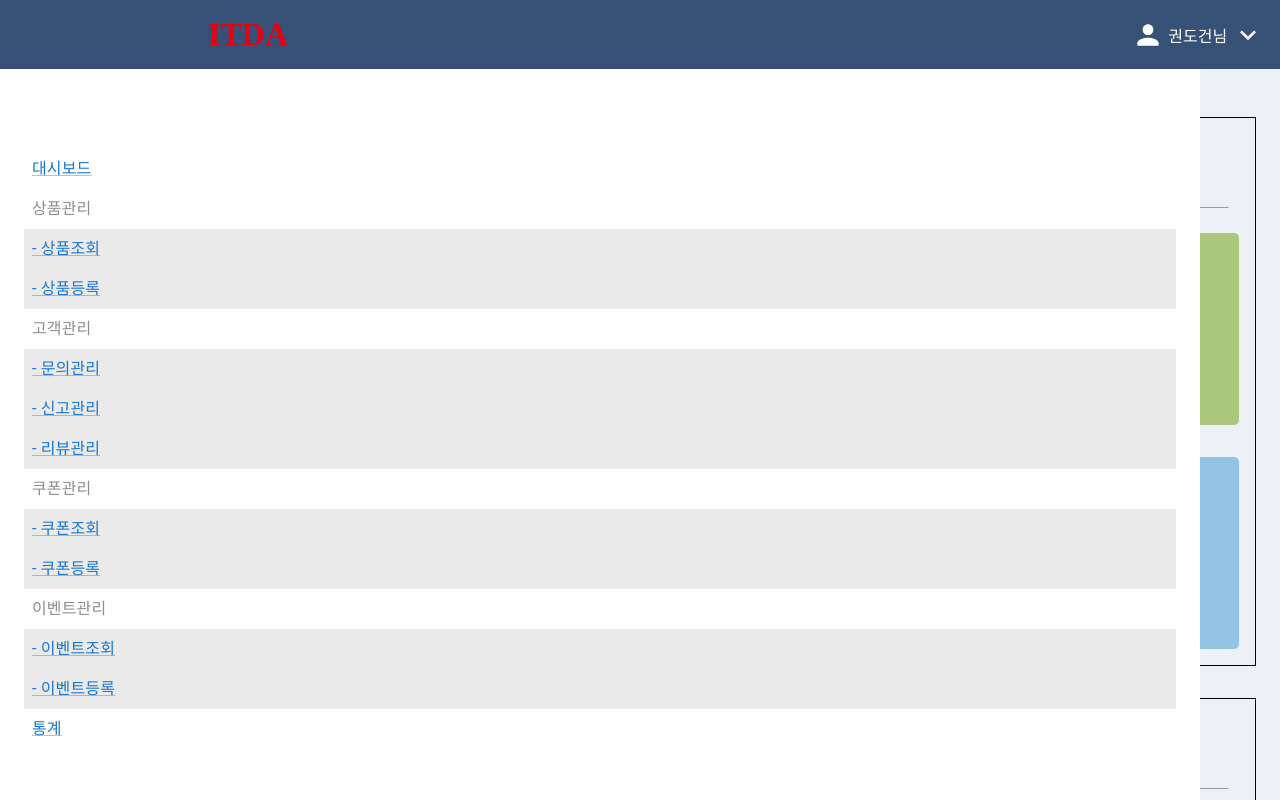
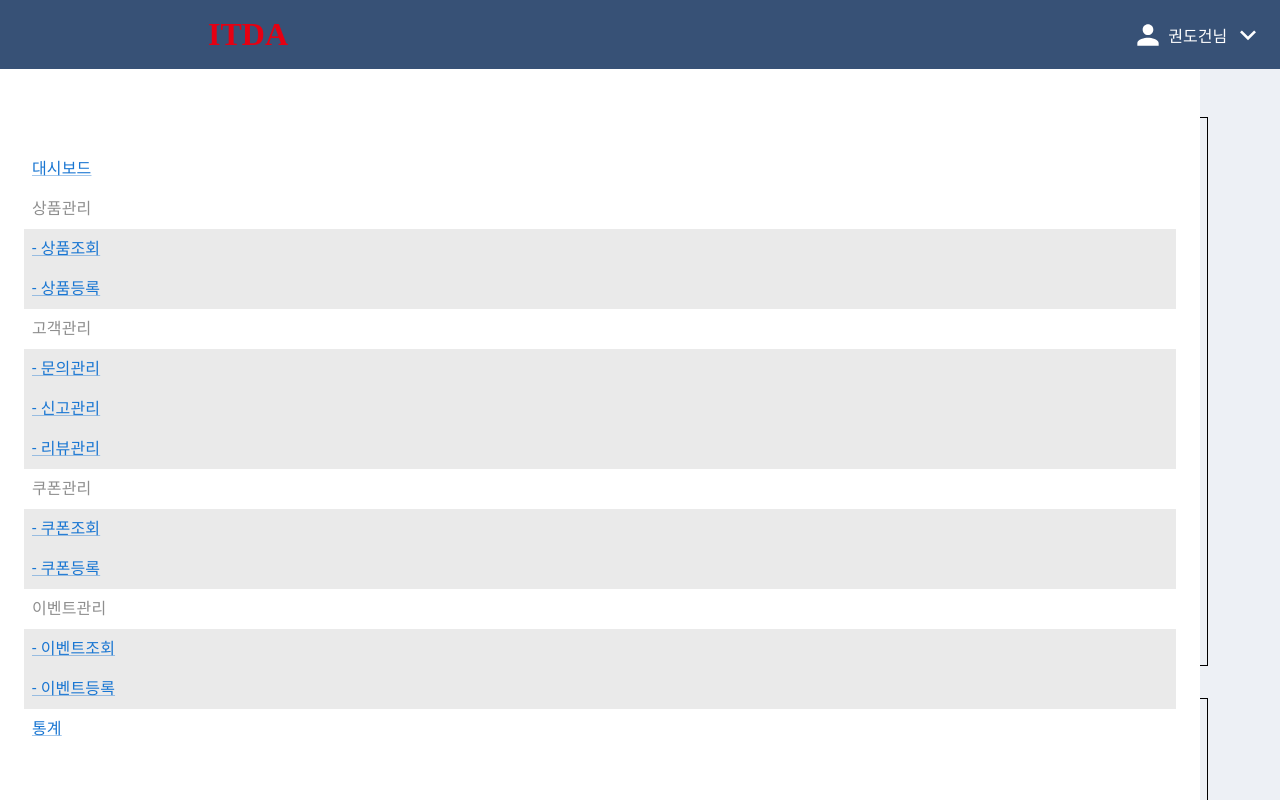
Before and after one commit to ehddn5252/AbuyZ, a Next.js app in the folder front/: page /admin/dashboard in a window 1280 px wide. Shown: the top 800 px of the page. Built offline with nearby package versions, Linux system fonts and the light colour scheme; a web font is replaced by a local one.

Commit message:
💄 navBar 수정에 따른 dashBoard, product 페이지 UI 수정

```diff
--- a/front/components/admin/DataStatus.js
+++ b/front/components/admin/DataStatus.js
@@ -19,7 +19,7 @@ export default function DataStatus() {
   const today = 200000;
 
   return (
-    <Container maxWidth="xxl" sx={{ paddingTop: "1rem" }}>
+    <Container maxWidth="xxl">
       <DataStatusBox>
         <h1 style={{ marginLeft: "1.5rem" }}>진행 현황</h1>
         <hr style={{ width: "95%" }} />
@@ -65,20 +65,9 @@ export default function DataStatus() {
   );
 }
 
-const AContainer = styled(Container)`
-  /* display: inline;
-  width: 80%;
-  height: 65%;
-  margin-bottom: 3rem;
-  margin-left: 15rem; */
-  max-width: 1500px;
-`;
-
 const DataStatusBox = styled.div`
   border: 0.1rem solid #000;
-  margin-top: 2rem;
   margin-bottom: 2rem;
-  /* width: 80rem; */
 `;
 
 const BoxContainer = styled.div`
--- a/front/components/admin/product/addEdit/AddProduct.js
+++ b/front/components/admin/product/addEdit/AddProduct.js
@@ -9,7 +9,7 @@ import { Container } from "@mui/material";
 
 export default function AddProduct() {
   return (
-    <Container>
+    <Container maxWidth="xxl">
       <Title>상품 등록</Title>
       <SaleProductCategory />
       <SaleProductInfo />
@@ -27,7 +27,6 @@ export default function AddProduct() {
 const Title = styled.p`
   font-size: xxx-large;
   font-weight: 1000;
-  padding-top: 3rem;
   padding-bottom: 3rem;
   margin: 0;
 `;
--- a/front/pages/admin/dashboard.js
+++ b/front/pages/admin/dashboard.js
@@ -2,6 +2,7 @@ import styled from "styled-components";
 import React from "react";
 import DataStatus from "../../components/admin/DataStatus";
 import ReviewStatus from "../../components/admin/ReviewStatus";
+import { Container } from "@mui/material";
 
 export default function Dashboard() {
   return (
@@ -14,7 +15,6 @@ export default function Dashboard() {
 
 const DashboardPage = styled.div`
   background: #edf0f5;
-  /* width: 100vw;
-  height: 100vh; */
-  padding-left: 12rem;
+  padding: 3rem;
+  padding-left: 15rem;
 `;
--- a/front/pages/admin/product.js
+++ b/front/pages/admin/product.js
@@ -16,6 +16,4 @@ const ProductPage = styled.div`
   background: #edf0f5;
   padding: 3rem;
   padding-left: 15rem;
-  /* width: 100vw;
-  height: 100vh; */
 `;
```
